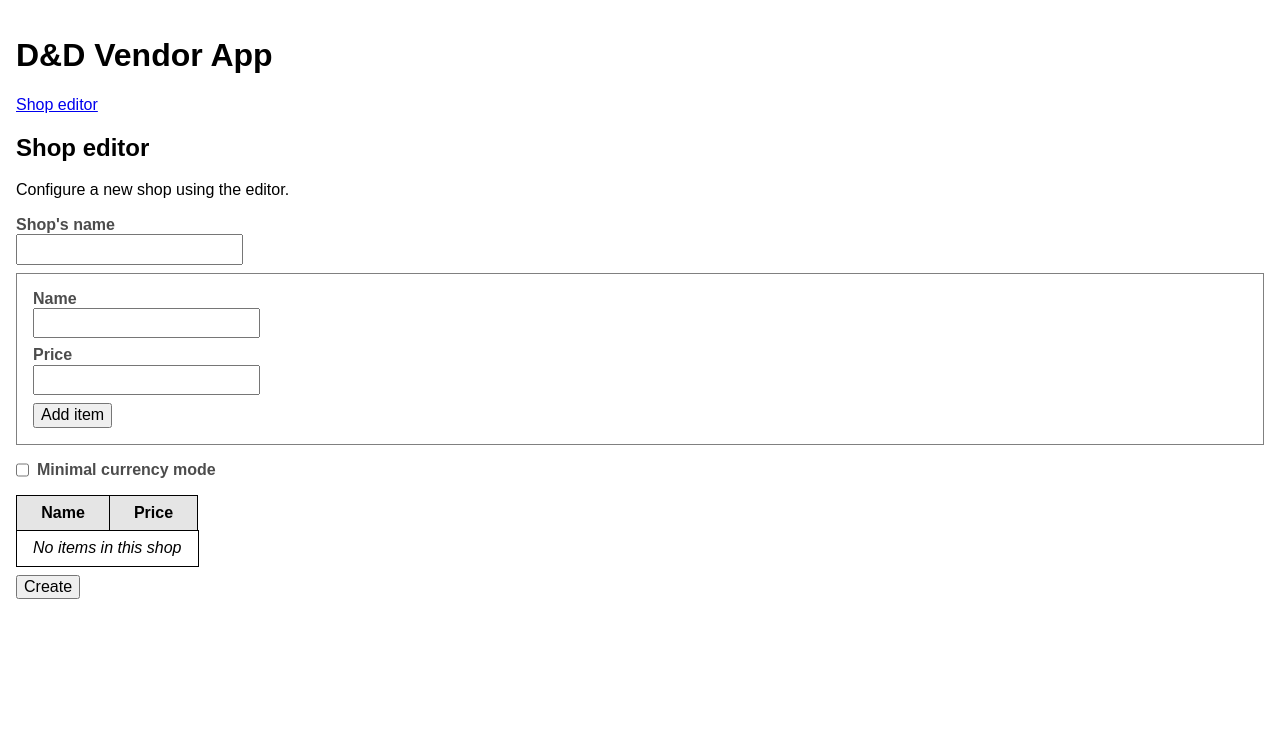
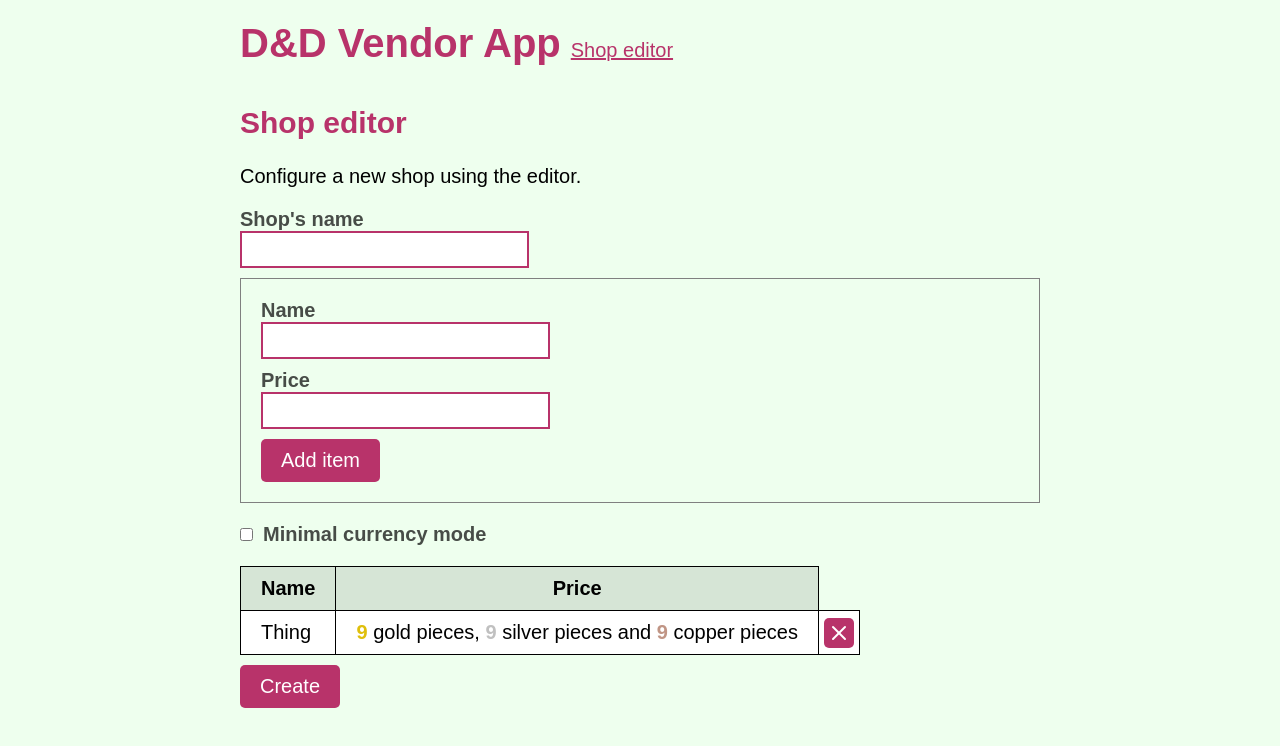
Before and after one commit to hissalht/dnd-vendor, a Svelte app: page / in a window 1280 px wide. Shown: the top 746 px of the page. Built offline with nearby package versions, Linux system fonts and the light colour scheme; a web font is replaced by a local one.

Commit message:
improve style

```diff
--- a/src/App.svelte
+++ b/src/App.svelte
@@ -6,7 +6,8 @@
 </script>
 
 <Router>
-  <header>
+  <div class="wrapper">
+    <header class="flow-h">
       <h1>D&D Vendor App</h1>
       <nav>
         <Link to="/">Shop editor</Link>
@@ -17,4 +18,23 @@
       <Route path="/" component={CreateShop} />
       <Route path="/:shopId" component={ViewShop} />
     </main>
+  </div>
 </Router>
+
+<style>
+  header {
+    display: flex;
+    align-items: baseline;
+    margin-bottom: 2rem;
+  }
+
+  header h1 {
+    margin: 0;
+  }
+
+  .wrapper {
+    max-width: 40rem;
+    margin: auto;
+    padding: 1rem 0;
+  }
+</style>
--- a/src/components/ItemList.svelte
+++ b/src/components/ItemList.svelte
@@ -40,8 +40,27 @@
         </td>
         {#if editable}
           <td class="action">
-            <button data-index={i} on:click={handleRemove}>X</button></td
-          >
+            <button data-index={i} on:click={handleRemove}>
+              <svg
+                xmlns="http://www.w3.org/2000/svg"
+                width="24"
+                height="24"
+                viewBox="0 0 24 24"
+                fill="none"
+                stroke="currentColor"
+                stroke-width="2"
+                stroke-linecap="round"
+                stroke-linejoin="round"
+                class="feather feather-x"
+                ><line x1="18" y1="6" x2="6" y2="18" /><line
+                  x1="6"
+                  y1="6"
+                  x2="18"
+                  y2="18"
+                /></svg
+              >
+            </button>
+          </td>
         {/if}
       </tr>
     {/each}
@@ -63,6 +82,10 @@
     background-color: rgba(0, 0, 0, 0.1);
   }
 
+  td {
+    background-color: white;
+  }
+
   .empty {
     padding: 0;
     border: none;
@@ -70,9 +93,14 @@
   }
 
   .action {
-    padding: 0;
+    padding: 0.25rem;
   }
   .action button {
-    padding: 0.25rem 0.5rem;
+    padding: 0;
+    width: 1.5rem;
+    height: 1.5rem;
+    display: flex;
+    justify-content: center;
+    align-items: center;
   }
 </style>
--- a/src/main.css
+++ b/src/main.css
@@ -1,11 +1,23 @@
 @import url('https://fonts.googleapis.com/css2?family=Recursive:wght@400;700&display=swap');
 
 :root {
+  --background-color: #eeffee;
+  --accent-color: #b8336a;
+  --text-color: #000;
+  --error-color: red;
+
   font-family: 'Recursive', sans-serif;
+  background-color: var(--background-color);
+  color: var(--text-color);
+  font-size: 1.25rem;
 }
 
-body {
-  padding: 1rem;
+a,
+h1,
+h2,
+h3,
+h4 {
+  color: var(--accent-color);
 }
 
 label {
@@ -22,3 +34,30 @@ select {
 .flow > * + * {
   margin-top: var(--flow, 0.5rem);
 }
+
+.flow-h > * + * {
+  margin-left: var(--flow, 0.5rem);
+}
+
+input {
+  border: 0.1rem solid var(--accent-color);
+  color: var(--text-color);
+  outline: none;
+}
+
+input:-moz-ui-invalid {
+  box-shadow: none;
+}
+
+input:focus {
+  box-shadow: 0 0 0 0.1rem var(--accent-color);
+}
+
+button {
+  padding: 0.5rem 1rem;
+  background-color: var(--accent-color);
+  color: #fff;
+  border: none;
+  cursor: pointer;
+  border-radius: 0.25rem;
+}
--- a/src/pages/CreateShop.svelte
+++ b/src/pages/CreateShop.svelte
@@ -9,7 +9,12 @@
   export let location;
 
   let shopName = "";
-  let items = [];
+  let items = [
+    {
+      name: "Thing",
+      price: 999,
+    },
+  ];
 
   onMount(() => {
     const search = location.search.slice(1);
```
Lines whose indentation alone changed are shown as unchanged.
